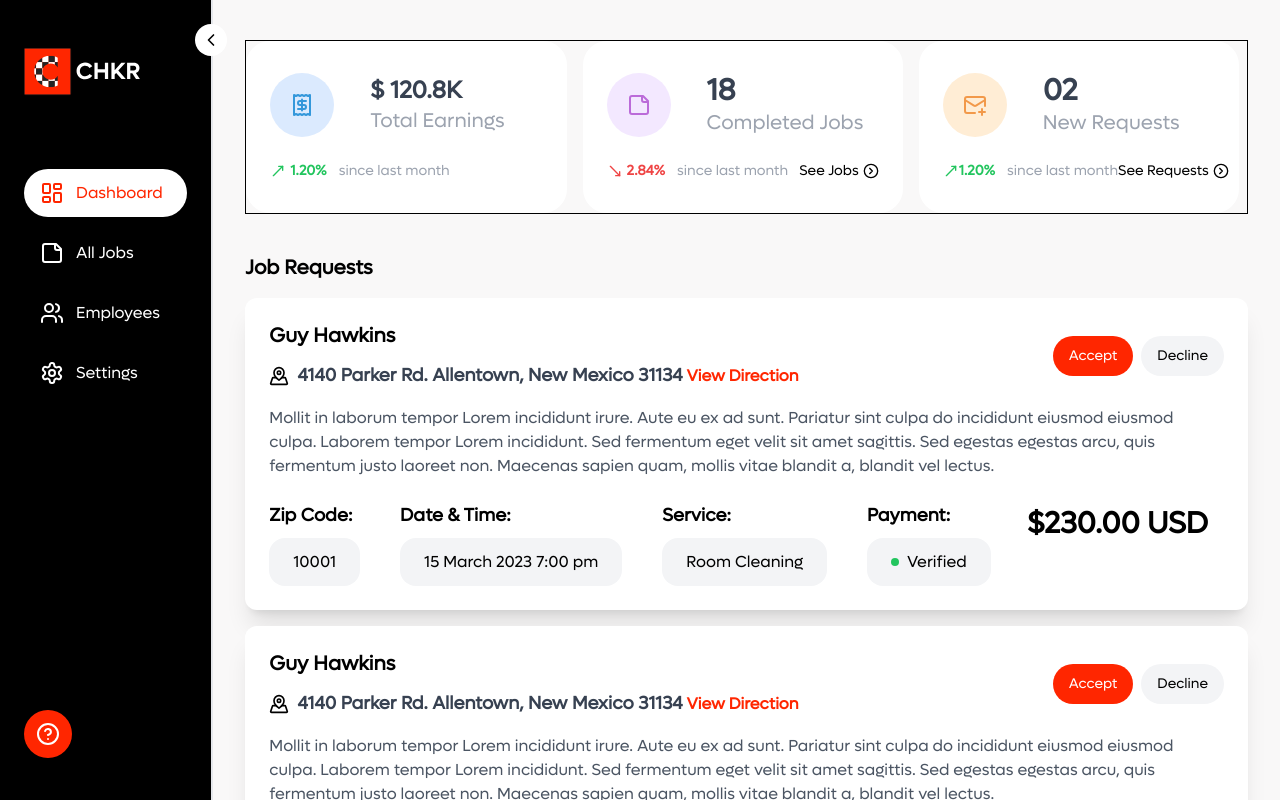
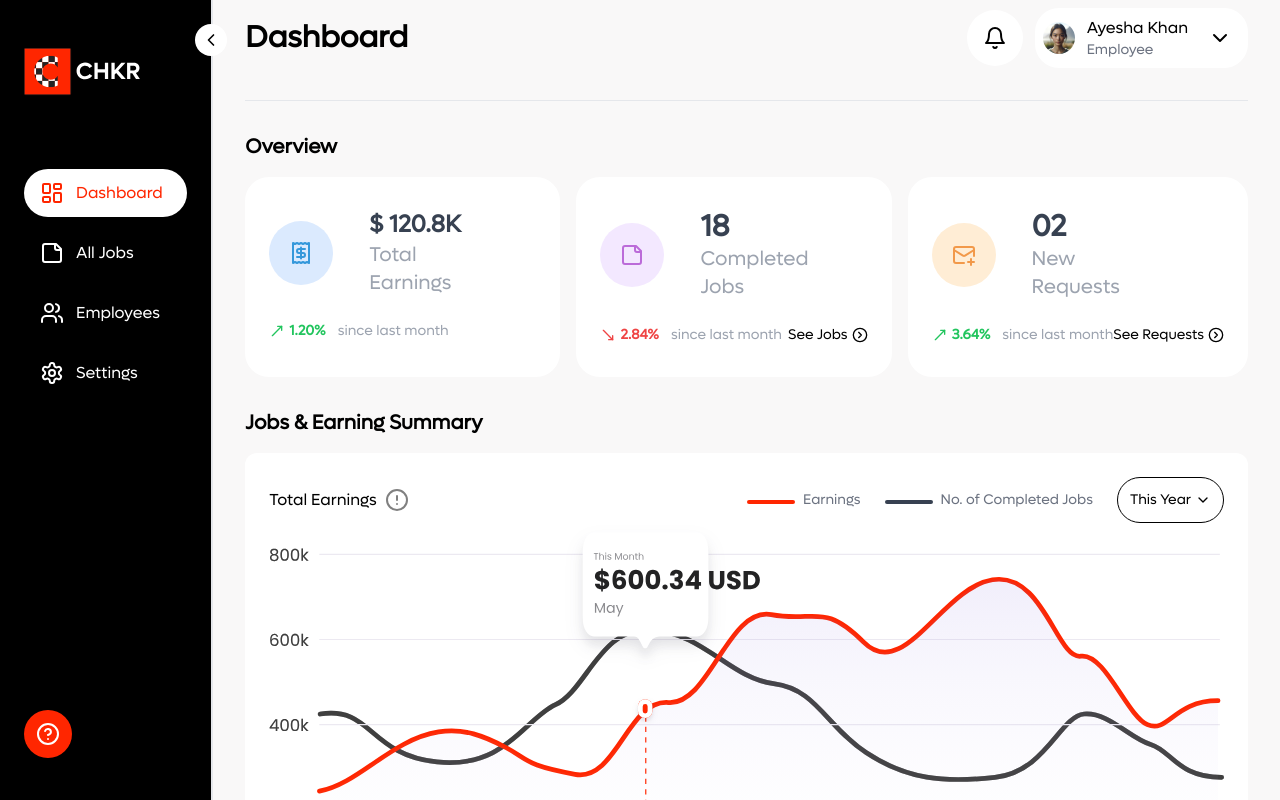
Before and after one commit to abrauf18/chkr, a Next.js app: page /company-employee/dashboard in a window 1280 px wide. Built offline with nearby package versions, Linux system fonts and the light colour scheme.

Commit message:
feat: styling & responsiveness of job request card

```diff
--- a/components/modules/company-employee/dashboard/dashboard.tsx
+++ b/components/modules/company-employee/dashboard/dashboard.tsx
@@ -2,17 +2,22 @@ import React from 'react'
 import OverviewCard from './overview-card'
 import { CircleChevronRight, MailPlus, MoveDownLeft, MoveDownRight, MoveUpLeft, MoveUpRight, Receipt, StickyNote } from 'lucide-react'
 import JobRequestCard from './job-request-card'
+import Summary from './summary'
+import DashboardHeader from '@/components/shared/dashboard-header'
 
 export default function Dashboard() {
   return (
-    <div className='flex flex-col mx-auto'>
-      <div className='flex flex-col lg:flex-row gap-4 my-10 w-full mx-auto border border-black'>
-        <div className='flex flex-col w-[32%] bg-white rounded-3xl py-8 px-6 gap-6'>
-          <div className='flex items-center xl:gap-9 gap-2'>
+    <div className='flex flex-col mx-auto gap-4'>
+      <DashboardHeader
+        title='Dashboard' />
+      <h1 className='text-xl font-semibold'>Overview</h1>
+      <div className='flex flex-col lg:flex-row gap-4 w-full mx-auto'>
+        <div className='flex flex-col w-full bg-white rounded-3xl py-8 px-6 gap-6'>
+          <div className='flex items-center xl:gap-9 gap-2 w-full'>
             <div className='bg-blue-100 w-16 h-16 rounded-full flex items-center justify-center'>
               <Receipt color='#3498DB' />
             </div>
-            <div className='flex flex-col'>
+            <div className='flex flex-col w-[40%]'>
               <h1 className='font-bold text-3xl lg:text-2xl text-gray-700 whitespace-nowrap'>$ 120.8K</h1>
               <p className='text-gray-400 text-xl'>Total Earnings</p>
             </div>
@@ -25,13 +30,13 @@ export default function Dashboard() {
             </div>
           </div>
         </div>
-        <div className='flex flex-col w-[32%] bg-white rounded-3xl py-8 px-6 gap-6'>
-          <div className='flex items-center xl:gap-9 gap-2'>
-            <div className='bg-purple-100 w-16 h-16 rounded-full flex items-center justify-center'>
+        <div className='flex flex-col w-full bg-white rounded-3xl py-8 px-6 gap-6'>
+          <div className='flex items-center xl:gap-9 gap-2 w-full'>
+            <div className='bg-purple-100 w-16 h-16 rounded-full flex items-center justify-center '>
               <StickyNote color='#BB6BD9' />
             </div>
-            <div className='flex flex-col'>
-              <h1 className='font-bold text-3xl text-gray-700'>18</h1>
+            <div className='flex flex-col w-[40%]'>
+              <h1 className='font-bold text-2xl xl:text-3xl text-gray-700'>18</h1>
               <p className='text-gray-400 text-xl'>Completed Jobs</p>
             </div>
           </div>
@@ -48,21 +53,21 @@ export default function Dashboard() {
             </div>
           </div>
         </div>
-        <div className='flex flex-col w-[32%] bg-white rounded-3xl py-8 px-6 gap-6'>
+        <div className='flex flex-col w-full bg-white rounded-3xl py-8 px-6 gap-6'>
           <div className='flex items-center xl:gap-9 gap-2'>
             <div className='bg-orange-100 w-16 h-16 rounded-full flex items-center justify-center'>
               <MailPlus color='#F2994A' />
             </div>
-            <div className='flex flex-col'>
+            <div className='flex flex-col w-[40%]'>
               <h1 className='font-bold text-3xl text-gray-700'>02</h1>
-              <p className='text-gray-400 text-xl whitespace-nowrap'>New Requests</p>
+              <p className='text-gray-400 text-xl'>New Requests</p>
             </div>
           </div>
           <div className='flex justify-between'>
             <div className='flex xl:flex-row flex-col items-center gap-1 text-green-500'>
-              <div className='flex items-center w-full'>
+              <div className='flex items-center w-full gap-1'>
                 <MoveUpRight className='h-4 w-4' />
-                <span className='text-xs xl:text-sm font-bold'>1.20%</span>
+                <span className='text-xs xl:text-sm font-bold'>3.64%</span>
               </div>
               <span className='text-gray-400 ml-2 whitespace-nowrap lg:text-sm text-base'>since last month</span>
             </div>
@@ -72,6 +77,10 @@ export default function Dashboard() {
             </div>
           </div>
         </div>
+      </div>
+      <div>
+        <h1 className='text-xl font-semibold my-4'>Jobs & Earning Summary</h1>
+        <Summary />
       </div>
       <div className='flex flex-col gap-4'>
         <h1 className='text-xl font-semibold'>Job Requests</h1>
--- a/components/modules/company-employee/dashboard/job-request-card.tsx
+++ b/components/modules/company-employee/dashboard/job-request-card.tsx
@@ -42,7 +42,7 @@ const JobRequestCard: React.FC<CardProps> = ({
         Mollit in laborum tempor Lorem incididunt irure. Aute eu ex ad sunt. Pariatur sint culpa do incididunt eiusmod eiusmod culpa. Laborem tempor Lorem incididunt. Sed fermentum eget velit sit amet sagittis. Sed egestas egestas arcu, quis fermentum justo laoreet non. Maecenas sapien quam, mollis vitae blandit a, blandit vel lectus.
       </p>
       <div className="flex mt-6 justify-between lg:flex-row flex-col lg:gap-0 gap-5">
-        <div className="flex flex-wrap md:gap-10 gap-4">
+        <div className="flex flex-wrap xl:gap-10 gap-4">
           <div className="flex flex-col text-sm lg:text-lg whitespace-nowrap">
             <span className="font-bold md:text-lg">Zip Code:</span>
             <span className="bg-gray-100 rounded-2xl py-3 px-6 mt-2 md:text-base">
```
